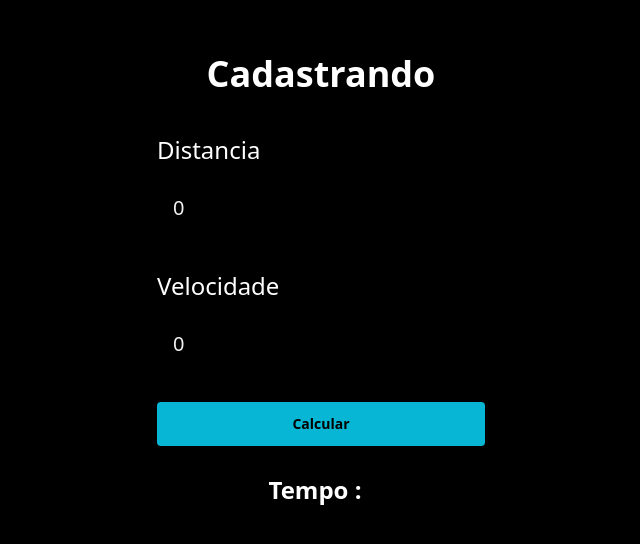
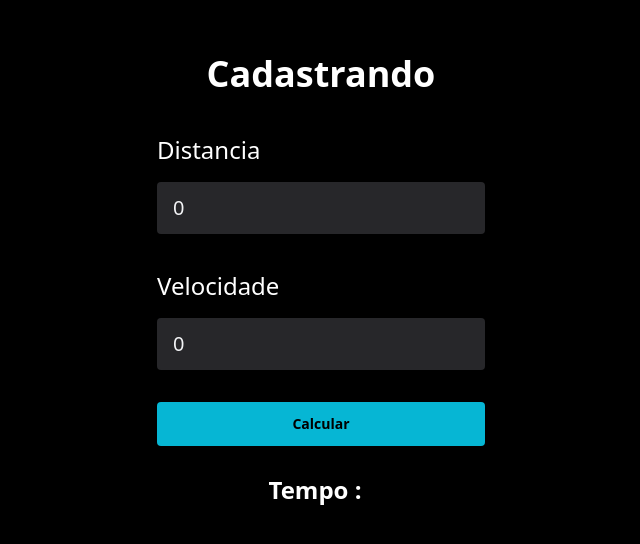
Before and after one commit to victorikellmy/Calculo_de_Horas, a React (Create React App) app in the folder app/distancia/: page / in a window 1280 px wide. Shown: the part 120-664 px from the top of the page, without its empty margins (319-959 px from the left). Built offline with nearby package versions, Linux system fonts and the light colour scheme.

Commit message:
Trocando bg gray prá zinc porque gray não estava funcionando  css do input

```diff
--- a/app/distancia/src/App.jsx
+++ b/app/distancia/src/App.jsx
@@ -28,14 +28,14 @@ function App() {
             <label className='flex  flex-col gap-3 w-full text-2xl'>Distancia</label>
             <input placeholder="Digite a distancia em km"
             value={distancia}
-            className = '  bg-transparent flex-1  text-gray-100 text-xl placeholder:text-gray-400 outline-none py-3 px-4 rounded bg-gray-900 w-full  focus-within:ring-2 ring-cyan-300 '
+            className ='py-3 px-4 rounded bg-zinc-800 w-full  focus-within:ring-2 ring-cyan-300  bg-transparent flex-1  text-gray-100 text-xl placeholder:text-gray-400 outline-none '
             onChange={(e) => setDis(e.target.value)}
           />
 
             <label className='flex flex-col gap-3 w-full text-2xl mt-5'>Velocidade</label>
             <input placeholder="Velociadade em km/h"
               value={velociodade}
-              className='bg-transparent flex-1  text-gray-100 text-xl placeholder:text-gray-400 outline-none py-3 px-4 rounded bg-gray-900 w-full  focus-within:ring-2 ring-cyan-300'
+              className='bg-transparent flex-1  text-gray-100 text-xl placeholder:text-gray-400 outline-none py-3 px-4 rounded bg-zinc-800 w-full  focus-within:ring-2 ring-cyan-300'
               onChange={(e) => setVel(e.target.value)}
             />
 
```
